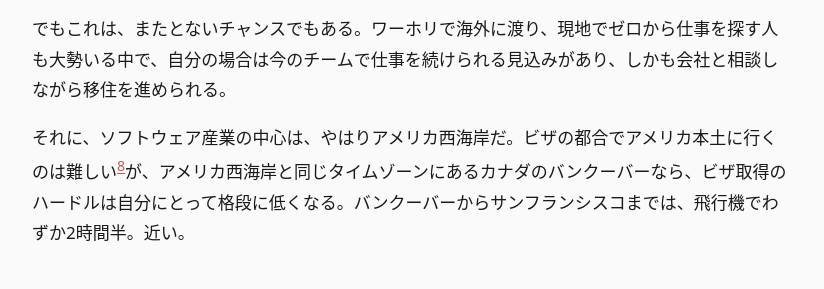
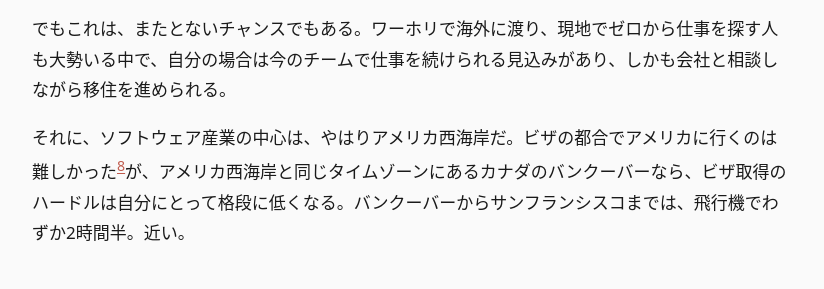
Before and after one commit to magurotuna/maguro.dev, an Astro site: page /blog/leaving-comfort-zone in a window 1280 px wide. Shown: the part 3521-3810 px from the top of the page, 227-1051 px from the left. Built offline with nearby package versions, Linux system fonts and the light colour scheme; Astro itself is replaced by a stand-in of ours; some packages are replaced by stand-ins of ours.

Commit message:
fix a bit

```diff
--- a/src/content/blog/leaving-comfort-zone.mdx
+++ b/src/content/blog/leaving-comfort-zone.mdx
@@ -90,7 +90,7 @@
 
 でもこれは、またとないチャンスでもある。ワーホリで海外に渡り、現地でゼロから仕事を探す人も大勢いる中で、自分の場合は今のチームで仕事を続けられる見込みがあり、しかも会社と相談しながら移住を進められる。
 
-それに、ソフトウェア産業の中心は、やはりアメリカ西海岸だ。ビザの都合でアメリカ本土に行くのは難しい[^us-visa]が、アメリカ西海岸と同じタイムゾーンにあるカナダのバンクーバーなら、ビザ取得のハードルは自分にとって格段に低くなる。バンクーバーからサンフランシスコまでは、飛行機でわずか2時間半。近い。
+それに、ソフトウェア産業の中心は、やはりアメリカ西海岸だ。ビザの都合でアメリカに行くのは難しかった[^us-visa]が、アメリカ西海岸と同じタイムゾーンにあるカナダのバンクーバーなら、ビザ取得のハードルは自分にとって格段に低くなる。バンクーバーからサンフランシスコまでは、飛行機でわずか2時間半。近い。
 
 <figure>
   <img
```
